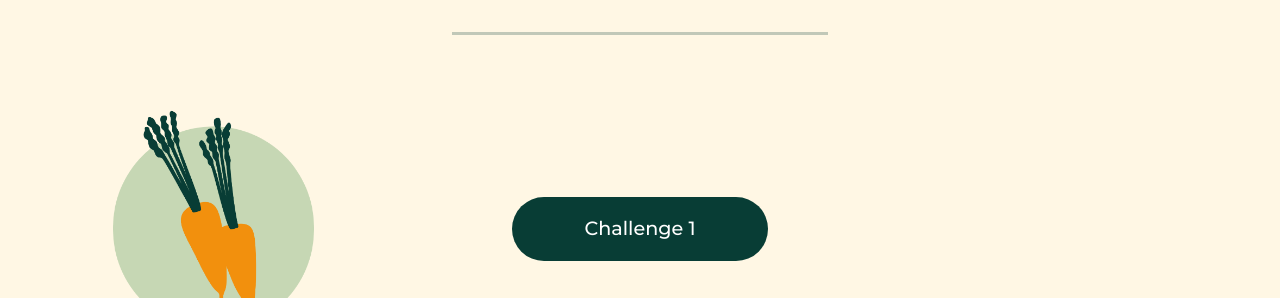
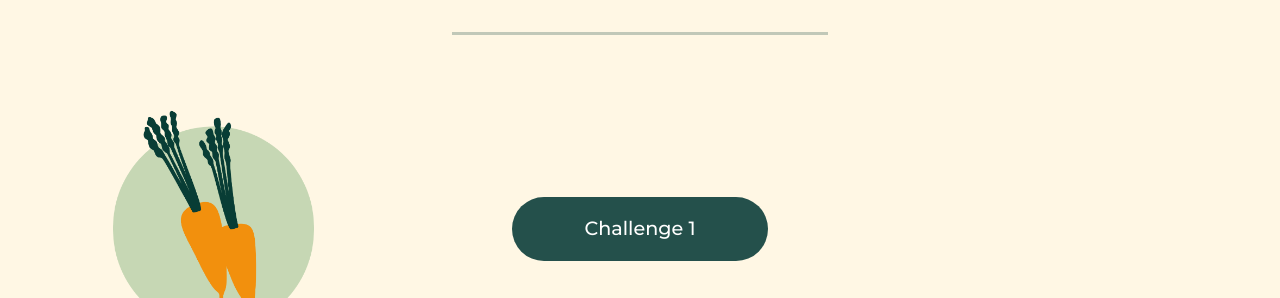
Before and after one commit to AbigailFarrugia/The-Grow-5-Veggies-Challenge, a plain HTML site: page index.html in a window 1280 px wide. In both pictures the pointer is over the link "Challenge 1". Shown: the part 502-800 px from the top of the page. Drawn offline with nearby package versions, Linux system fonts and the light colour scheme; files whose address does not match are found by name.

Commit message:
Final fix

```diff
--- a/Styles/Styles.css
+++ b/Styles/Styles.css
@@ -182,7 +182,7 @@ hr {
 }
 
 .Btn:hover {
-    background-color: #24504b;
+    background-color: #24504b !important;
 }
 
 .submitBtn {
```
